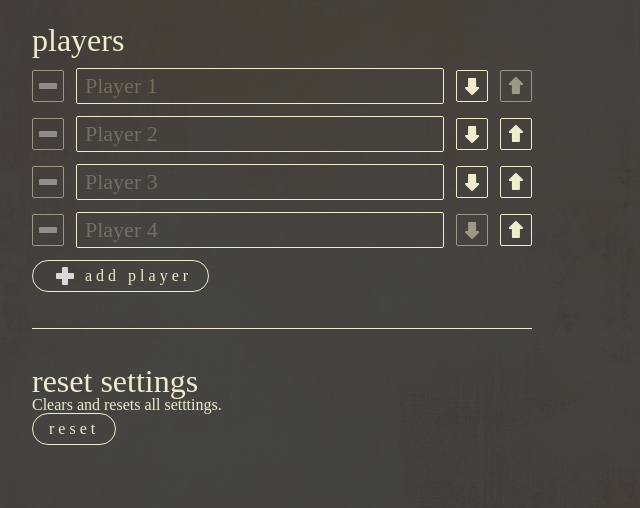
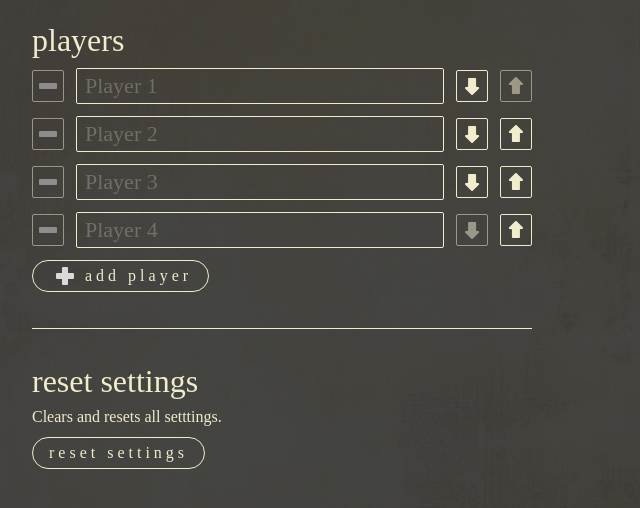
Before and after one commit to KenOkerlund/salem-moderator, a React (Vite) app: page /settings in a window 1280 px wide. Shown: the top 508 px of the page, without its empty margins (0-640 px from the left). Built offline with nearby package versions, Linux system fonts and the light colour scheme; a web font is replaced by a local one.

Commit message:
update reset settings

```diff
--- a/src/views/Components/ResetSettings.tsx
+++ b/src/views/Components/ResetSettings.tsx
@@ -1,12 +1,17 @@
 import Button from '../../elements/Button';
+import styles from './reset-settings.module.css';
 
 function ResetSettings(props: {onReset: () => void}) {
 	const { onReset } = props;
 	return (
-		<div className='settings-reset'>
-			<h6>RESET SETTINGS</h6>
+		<div className={styles.resetSettings}>
+			<h2>RESET SETTINGS</h2>
 			<p>Clears and resets all setttings.</p>
-			<Button size='small' onClick={() => onReset()}>RESET</Button>
+			<div className={styles.button}>
+				<Button size='small' onClick={() => onReset()}>
+					Reset Settings
+				</Button>
+			</div>
 		</div>
 	);
 }
--- /dev/null
+++ b/src/views/Components/reset-settings.module.css
@@ -0,0 +1,5 @@
+.resetSettings {
+	display: flex;
+	flex-direction: column;
+	gap: 12px;
+}
```
